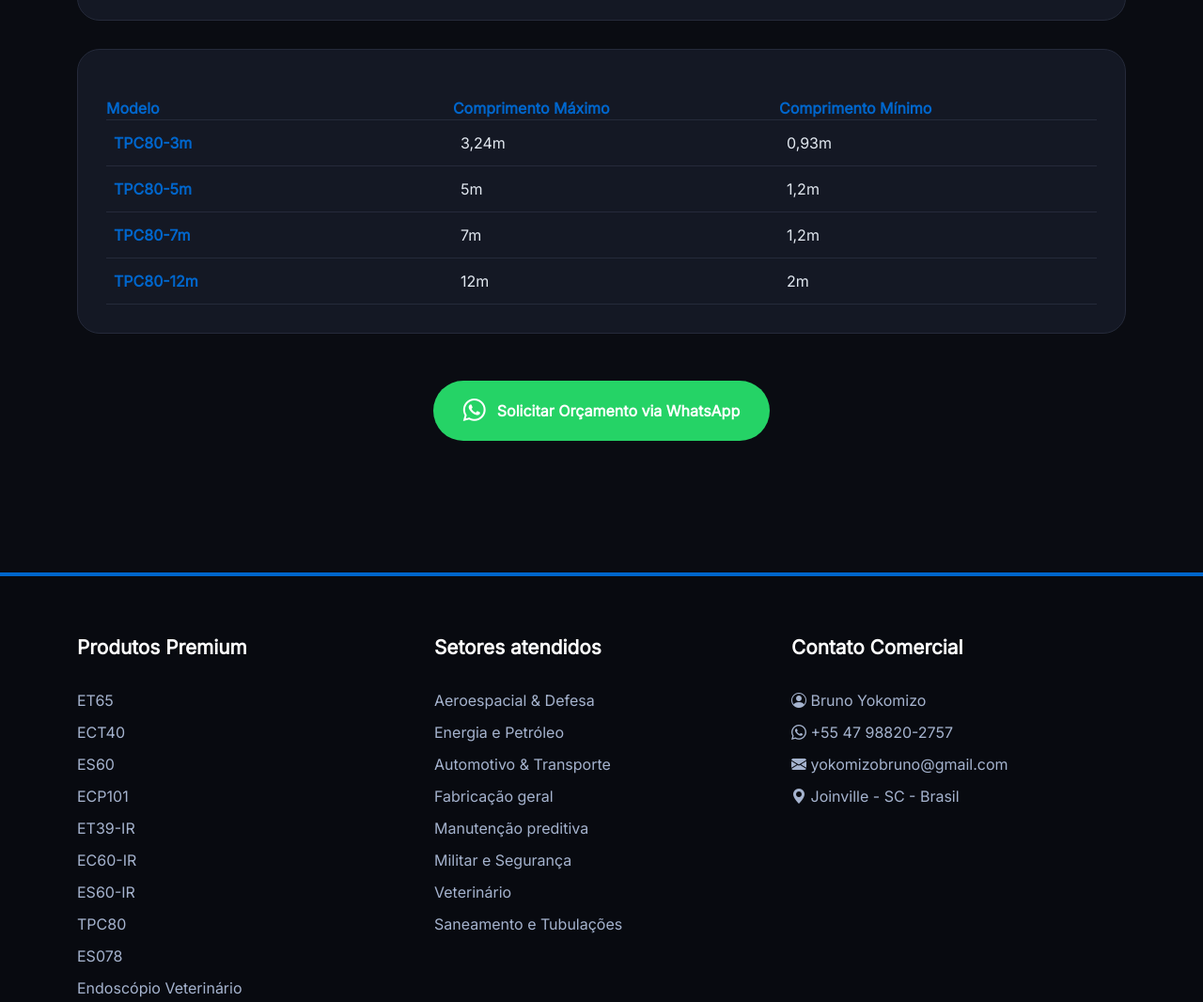
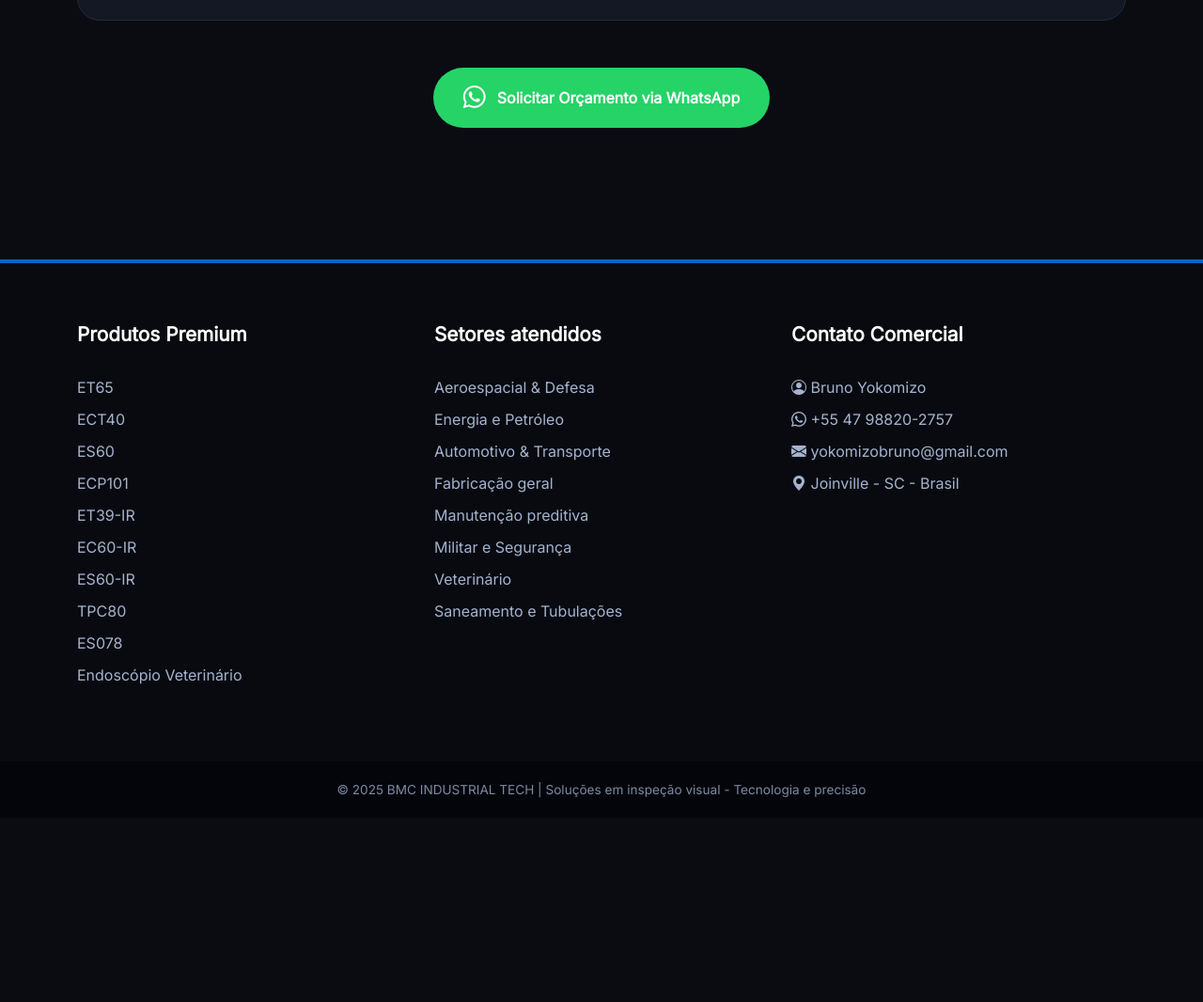
Before and after one commit to anonimosptzs-sys/bmc-industrial, a plain HTML site: page produto-tpc80.html in a window 1280 px wide. Shown: the part 2048-3114 px from the top of the page at 94% size. After the commit the page ends 2918 px from the top, so only its background shows below. Drawn offline with nearby package versions, Linux system fonts and the light colour scheme.

Commit message:
Update produto-tpc80.html

```diff
--- a/produto-tpc80.html
+++ b/produto-tpc80.html
@@ -71,10 +71,10 @@
         </button>
         <div class="collapse navbar-collapse" id="navbarMain">
             <ul class="navbar-nav ms-auto mb-2 mb-lg-0">
-                <li class="nav-item"><a class="nav-link" href="index.html">Início</a></li>
-                <li class="nav-item"><a class="nav-link" href="index.html#products">Produtos</a></li>
-                <li class="nav-item"><a class="nav-link" href="index.html#faq">FAQ</a></li>
-                <li class="nav-item"><a class="nav-link" href="index.html#contact">Contato</a></li>
+                <li class="nav-item"><a class="nav-link" href="index.html" id="navHome">Início</a></li>
+                <li class="nav-item"><a class="nav-link" href="index.html#products" id="navProducts">Produtos</a></li>
+                <li class="nav-item"><a class="nav-link" href="index.html#faq" id="navFaq">FAQ</a></li>
+                <li class="nav-item"><a class="nav-link" href="index.html#contact" id="navContact">Contato</a></li>
             </ul>
             <div class="lang-toggle" id="langToggleBtn">
                 <i class="bi bi-translate"></i> <span id="langText">PT-BR</span>
@@ -164,30 +164,18 @@
         en: ["Aerospace & Defense", "Energy & Oil", "Automotive & Transport", "General Manufacturing", "Predictive Maintenance", "Military & Security", "Veterinary", "Piping & Sanitation"]
     };
 
-    const modelOptions = {
-        pt: [
-            { model: "TPC80-3m", maxLen: "3,24m", minLen: "0,93m" },
-            { model: "TPC80-5m", maxLen: "5m", minLen: "1,2m" },
-            { model: "TPC80-7m", maxLen: "7m", minLen: "1,2m" },
-            { model: "TPC80-12m", maxLen: "12m", minLen: "2m" }
-        ],
-        en: [
-            { model: "TPC80-3m", maxLen: "3.24m", minLen: "0.93m" },
-            { model: "TPC80-5m", maxLen: "5m", minLen: "1.2m" },
-            { model: "TPC80-7m", maxLen: "7m", minLen: "1.2m" },
-            { model: "TPC80-12m", maxLen: "12m", minLen: "2m" }
-        ]
-    };
-
     const content = {
         pt: {
+            navHome: "Início",
+            navProducts: "Produtos",
+            navFaq: "FAQ",
+            navContact: "Contato",
             backText: "Voltar para produtos",
             title: "TPC80 - Câmera com Haste Telescópica 4K",
             about: "O TPC80 é uma câmera com haste telescópica de alta definição 4K Ultra HD. Equipado com articulação eletrônica dupla (300° horizontal e 360° vertical) e fonte de luz dupla (Branca/IR) com visão noturna de até 50 metros. Transmissão de vídeo WiFi em tempo real para dispositivos Android/iOS. Haste em fibra de carbono leve e extensível até 3m, 5m, 7m e 12m. Ideal para inspeções em telhados, dutos, forros, estruturas elevadas, segurança veicular e inspeções industriais.",
             aboutTitle: "Sobre o Produto",
             specsTitle: "Especificações Técnicas",
             featuresTitle: "Características",
-            modelsTitle: "Modelos Disponíveis",
             footerProdTitle: "Produtos Premium",
             footerSectorsTitle: "Setores atendidos",
             footerContactTitle: "Contato Comercial",
@@ -217,13 +205,16 @@
             langText: "PT-BR"
         },
         en: {
+            navHome: "Home",
+            navProducts: "Products",
+            navFaq: "FAQ",
+            navContact: "Contact",
             backText: "Back to products",
             title: "TPC80 - 4K Telescopic Pole Camera",
             about: "The TPC80 Series is a 4K Ultra HD telescopic pole camera. Equipped with dual electronic articulation (300° horizontal and 360° vertical) and dual light source (White/IR) with night vision up to 50 meters. Real-time WiFi video transfer to Android/iOS devices. Lightweight carbon fiber pole extendable to 3m, 5m, 7m and 12m. Ideal for roof inspections, ducts, ceilings, elevated structures, vehicle security and industrial inspections.",
             aboutTitle: "About the Product",
             specsTitle: "Technical Specifications",
             featuresTitle: "Features",
-            modelsTitle: "Available Models",
             footerProdTitle: "Premium Products",
             footerSectorsTitle: "Industries Served",
             footerContactTitle: "Commercial Contact",
@@ -258,6 +249,7 @@
 
     function loadGallery(images) {
         const container = document.getElementById('galleryThumbs');
+        if (!container) return;
         container.innerHTML = '';
         images.forEach(img => {
             const thumb = document.createElement('img');
@@ -269,6 +261,7 @@
 
     function buildSpecsTable(specs) {
         const table = document.getElementById('specsTable');
+        if (!table) return;
         table.innerHTML = '';
         specs.forEach(spec => {
             const row = table.insertRow();
@@ -279,6 +272,7 @@
 
     function buildFeaturesList(features) {
         const list = document.getElementById('featuresList');
+        if (!list) return;
         list.innerHTML = '';
         features.forEach(f => {
             const li = document.createElement('li');
@@ -287,66 +281,72 @@
         });
     }
 
-    function buildModelsTable(lang) {
-        const models = modelOptions[lang];
-        const container = document.getElementById('modelsContainer');
-        if (!container) return;
-
-        let html = '<div style="overflow-x: auto; margin-top: 20px;"><table class="specs-table" style="width: 100%;">';
-        html += `<thead><tr><th style="color: var(--primary);">${lang === 'pt' ? 'Modelo' : 'Model'}</th><th style="color: var(--primary);">${lang === 'pt' ? 'Comprimento Máximo' : 'Max. Working Length'}</th><th style="color: var(--primary);">${lang === 'pt' ? 'Comprimento Mínimo' : 'Min. Working Length'}</th></tr></thead><tbody>`;
-        models.forEach(m => {
-            html += `<tr><td>${m.model}</td><td>${m.maxLen}</td><td>${m.minLen}</td></tr>`;
-        });
-        html += '</tbody></table></div>';
-        container.innerHTML = html;
+    function updateFooter(lang) {
+        const footerLinksList = document.getElementById('footerLinksList');
+        const footerSectorsList = document.getElementById('footerSectorsList');
+        if (footerLinksList) {
+            footerLinksList.innerHTML = footerProducts[lang].map(p => `<li><span>${p}</span></li>`).join('');
         }
-
-    function updateFooter(lang) {
-        document.getElementById('footerLinksList').innerHTML = footerProducts[lang].map(p => `<li><span>${p}</span></li>`).join('');
-        document.getElementById('footerSectorsList').innerHTML = footerSectors[lang].map(s => `<li><span>${s}</span></li>`).join('');
+        if (footerSectorsList) {
+            footerSectorsList.innerHTML = footerSectors[lang].map(s => `<li><span>${s}</span></li>`).join('');
+        }
     }
 
     function applyLanguage(lang) {
         const c = content[lang];
-        document.getElementById('backText').innerText = c.backText;
-        document.getElementById('productTitle').innerText = c.title;
-        document.getElementById('aboutText').innerHTML = c.about;
-        document.getElementById('aboutTitle').innerText = c.aboutTitle;
-        document.getElementById('specsTitle').innerText = c.specsTitle;
-        document.getElementById('featuresTitle').innerText = c.featuresTitle;
-        document.getElementById('footerProdTitle').innerText = c.footerProdTitle;
-        document.getElementById('footerSectorsTitle').innerText = c.footerSectorsTitle;
-        document.getElementById('footerContactTitle').innerText = c.footerContactTitle;
-        document.getElementById('copyright').innerText = c.copyright;
-        document.getElementById('whatsappText').innerText = c.whatsappBtn;
-        document.getElementById('langText').innerText = c.langText;
-        document.getElementById('whatsappLink').href = `https://wa.me/5547988202757?text=${encodeURIComponent(c.whatsappMsg)}`;
+        if (!c) return;
+
+        const navHome = document.getElementById('navHome');
+        if (navHome) navHome.innerText = c.navHome;
+        const navProducts = document.getElementById('navProducts');
+        if (navProducts) navProducts.innerText = c.navProducts;
+        const navFaq = document.getElementById('navFaq');
+        if (navFaq) navFaq.innerText = c.navFaq;
+        const navContact = document.getElementById('navContact');
+        if (navContact) navContact.innerText = c.navContact;
+        const backText = document.getElementById('backText');
+        if (backText) backText.innerText = c.backText;
+        const productTitle = document.getElementById('productTitle');
+        if (productTitle) productTitle.innerText = c.title;
+        const aboutText = document.getElementById('aboutText');
+        if (aboutText) aboutText.innerHTML = c.about;
+        const aboutTitle = document.getElementById('aboutTitle');
+        if (aboutTitle) aboutTitle.innerText = c.aboutTitle;
+        const specsTitle = document.getElementById('specsTitle');
+        if (specsTitle) specsTitle.innerText = c.specsTitle;
+        const featuresTitle = document.getElementById('featuresTitle');
+        if (featuresTitle) featuresTitle.innerText = c.featuresTitle;
+        const footerProdTitle = document.getElementById('footerProdTitle');
+        if (footerProdTitle) footerProdTitle.innerText = c.footerProdTitle;
+        const footerSectorsTitle = document.getElementById('footerSectorsTitle');
+        if (footerSectorsTitle) footerSectorsTitle.innerText = c.footerSectorsTitle;
+        const footerContactTitle = document.getElementById('footerContactTitle');
+        if (footerContactTitle) footerContactTitle.innerText = c.footerContactTitle;
+        const copyright = document.getElementById('copyright');
+        if (copyright) copyright.innerText = c.copyright;
+        const whatsappText = document.getElementById('whatsappText');
+        if (whatsappText) whatsappText.innerText = c.whatsappBtn;
+        const langText = document.getElementById('langText');
+        if (langText) langText.innerText = c.langText;
+        const whatsappLink = document.getElementById('whatsappLink');
+        if (whatsappLink) whatsappLink.href = `https://wa.me/5547988202757?text=${encodeURIComponent(c.whatsappMsg)}`;
+
         buildSpecsTable(c.specs);
         buildFeaturesList(c.features);
-        buildModelsTable(lang);
         updateFooter(lang);
-        loadGallery(galleryImages[lang]);
-    }
-
-    // Adicionar container para tabela de modelos após as características
-    const featuresCard = document.querySelector('.features-card');
-    if (featuresCard && !document.getElementById('modelsContainer')) {
-        const modelsDiv = document.createElement('div');
-        modelsDiv.className = 'specs-card';
-        modelsDiv.id = 'modelsContainer';
-        modelsDiv.innerHTML = '<h3><i class="bi bi-table"></i> <span id="modelsTitle">Modelos Disponíveis</span></h3><div style="overflow-x: auto;"></div>';
-        featuresCard.insertAdjacentElement('afterend', modelsDiv);
-        document.getElementById('modelsTitle').innerText = content.pt.modelsTitle;
+        if (galleryImages[lang]) loadGallery(galleryImages[lang]);
     }
 
     applyLanguage(currentLang);
 
-    document.getElementById('langToggleBtn').addEventListener('click', () => {
+    const langToggle = document.getElementById('langToggleBtn');
+    if (langToggle) {
+        langToggle.addEventListener('click', () => {
             currentLang = currentLang === 'pt' ? 'en' : 'pt';
             localStorage.setItem('bmc_lang', currentLang);
             applyLanguage(currentLang);
-        document.getElementById('modelsTitle').innerText = content[currentLang].modelsTitle;
         });
+    }
 </script>
 <script src="https://cdn.jsdelivr.net/npm/bootstrap@5.3.0-alpha1/dist/js/bootstrap.bundle.min.js"></script>
 </body>
```
Lines whose indentation alone changed are shown as unchanged.
